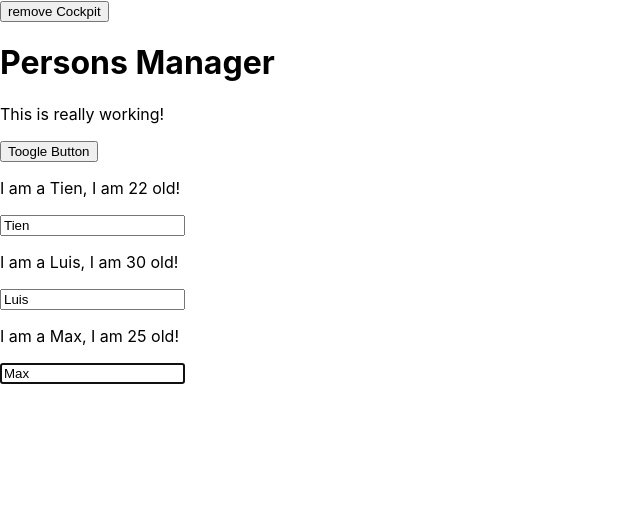
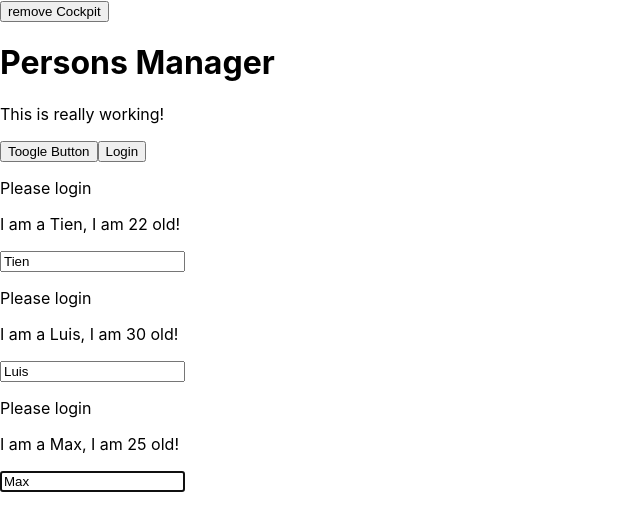
Before and after one commit to hoangtient9/Learn-React, a React app: page / in a window 1280 px wide. Shown: the top 530 px of the page, without its empty margins (0-640 px from the left). Built offline with nearby package versions, Linux system fonts and the light colour scheme.

Commit message:
Use React.createContext

```diff
--- a/src/components/Cockpit/Cockpit.js
+++ b/src/components/Cockpit/Cockpit.js
@@ -1,5 +1,6 @@
 import React, {useEffect, useRef} from "react";
 import classes from './Cockpit.css';
+import AuthContext from '../../containers/context/auth-context';
 
 const Cockpit = (props) => {
 
@@ -40,6 +41,9 @@
       <h1>{props.title}</h1>
       <p className={assignedClass.join(' ')}>This is really working!</p>
       <button className={btnClass} onClick={props.clicked} ref={toogleBtnRef} >Toogle Button</button>
+      <AuthContext.Consumer>
+        {context => <button onClick={context.login}>Login</button>}
+      </AuthContext.Consumer>
     </div>
   );
 };
--- a/src/components/Persons/Person/Person.js
+++ b/src/components/Persons/Person/Person.js
@@ -3,6 +3,7 @@
 import classes from './Person.css';
 import withClass from '../../../containers/hoc/withClass';
 import Aux from '../../../containers/hoc/Auxiliary';
+import AuthContext from '../../../containers/context/auth-context';
 
 
 class Person extends Component {
@@ -32,6 +33,9 @@
     console.log(`[Person.js] render`)
     return (
       <Aux>
+        <AuthContext.Consumer>
+          {context => context.authenticated ? <p>Authenticated </p> : <p>Please login</p>}
+        </AuthContext.Consumer>
         <p onClick={this.props.click}>
           I am a {this.props.name}, I am {this.props.age} old!
         </p>
--- a/src/containers/App.js
+++ b/src/containers/App.js
@@ -3,7 +3,8 @@
 import Persons from '../components/Persons/Persons';
 import Cockpit from '../components/Cockpit/Cockpit';
 import withClass from './hoc/withClass';
-import Aux from './hoc/Auxiliary'
+import Aux from './hoc/Auxiliary';
+import AuthContext from './context/auth-context';
 
 class App extends Component {
   constructor(props) {
@@ -19,7 +20,8 @@
     otherState: 'some other value',
     showPersons: false,
     showCockpit: true,
-    changeCounter: 0
+    changeCounter: 0,
+    authenticated: false
   };
 
   static getDerivedStateFromProps(props, state) {
@@ -72,6 +74,10 @@
     this.setState({persons: persons});
   }
 
+  loginHandler = () => {
+    this.setState({authenticated: true})
+  }
+
   render() {
     console.log(`[App.js] render`)
     let persons = null;
@@ -86,8 +92,10 @@
     return (
       <Aux>
         <button onClick={() => this.setState({showCockpit: false})}>remove Cockpit</button>
-        {this.state.showCockpit && <Cockpit clicked={this.tooglePersonsHandler} showPersons={this.state.showPersons} personsLength={this.state.persons.length} title={this.props.title} />}
-        {persons}
+        <AuthContext.Provider value={{authenticated: this.state.authenticated, login: this.loginHandler}}>
+          {this.state.showCockpit && <Cockpit clicked={this.tooglePersonsHandler} showPersons={this.state.showPersons} personsLength={this.state.persons.length} title={this.props.title} />}
+          {persons}
+        </AuthContext.Provider>
       </Aux>
     );
   }
--- /dev/null
+++ b/src/containers/context/auth-context.js
@@ -0,0 +1,8 @@
+import React from 'react';
+
+const authContext = React.createContext({
+    authenticated: false,
+    login: () => {}
+});
+
+export default authContext;
```
